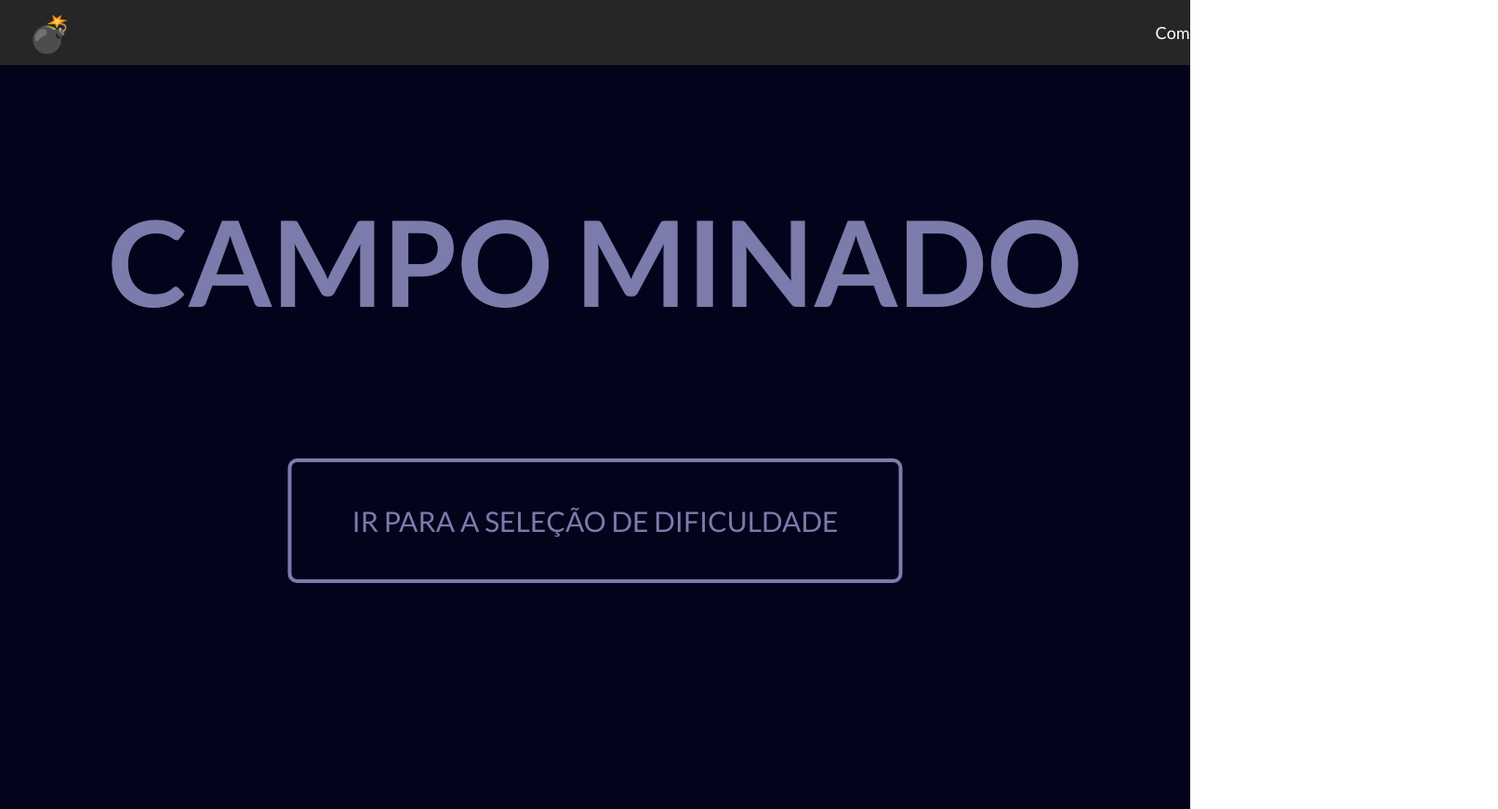
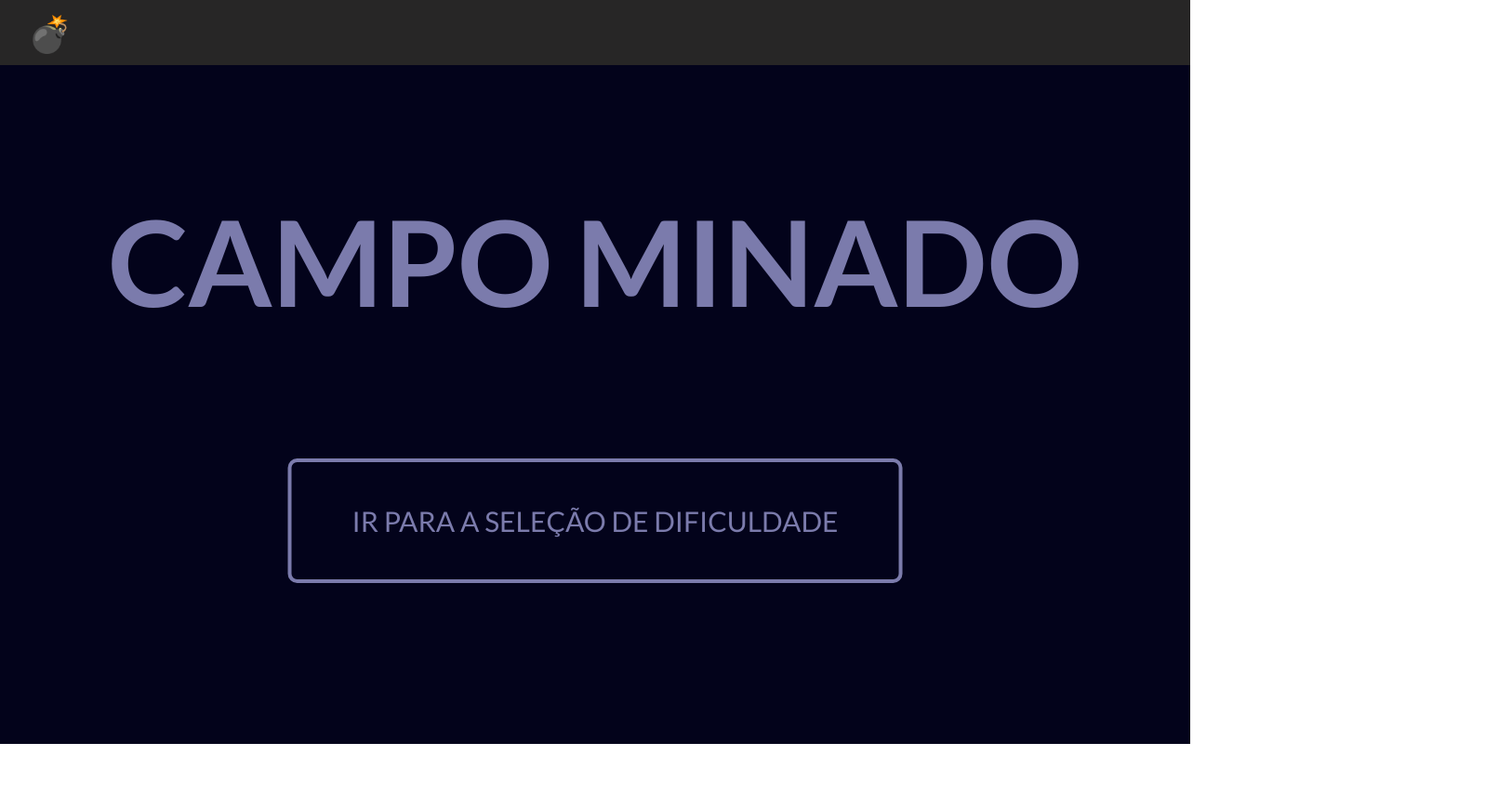
Before and after one commit to DaviAUJ/TrabalhoFinalPF, a plain HTML site: page index.html in a window 1280 px wide. Shown: the whole page at 93% size, 1611 px wide, since content can reach past the window. After the commit the page ends 800 px from the top, so only its background shows below. Drawn offline with Linux system fonts and the light colour scheme.

Commit message:
Commit Final

```diff
--- a/index.html
+++ b/index.html
@@ -12,11 +12,6 @@
  <header class="header">
   <nav class="nav">
    <a href="#" class="logo">💣</a>
-    <ul class="nav-list">
-     <li><a href="#">Como Jogar</a><li>
-     <li><a href="#">Créditos</a><li>
-     <li><a href="#">Sobre</a><li>
-     </ul>
      <div class="botaoselecao-container">
         <h2>CAMPO MINADO</h2>
         <button class="botaoselecao" onclick="window.location.href='campominado.html'">IR PARA A SELEÇÃO DE DIFICULDADE</button>
--- a/styles/menuStyle.css
+++ b/styles/menuStyle.css
@@ -49,11 +49,9 @@ padding-block: 16px;
 }
 
 .hero {
-    height: 100vh;
+    height: calc(100vh - 70px);
     background-color: #03031b;
 }
-
-
 
 h2 {
     margin: 0 auto;
```
Also changed, not shown: 1 other file.
